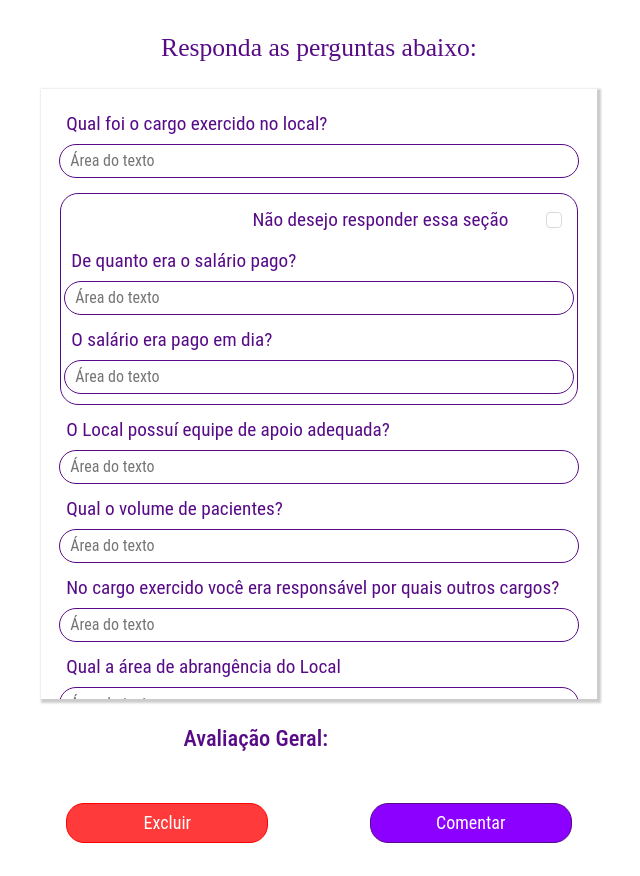
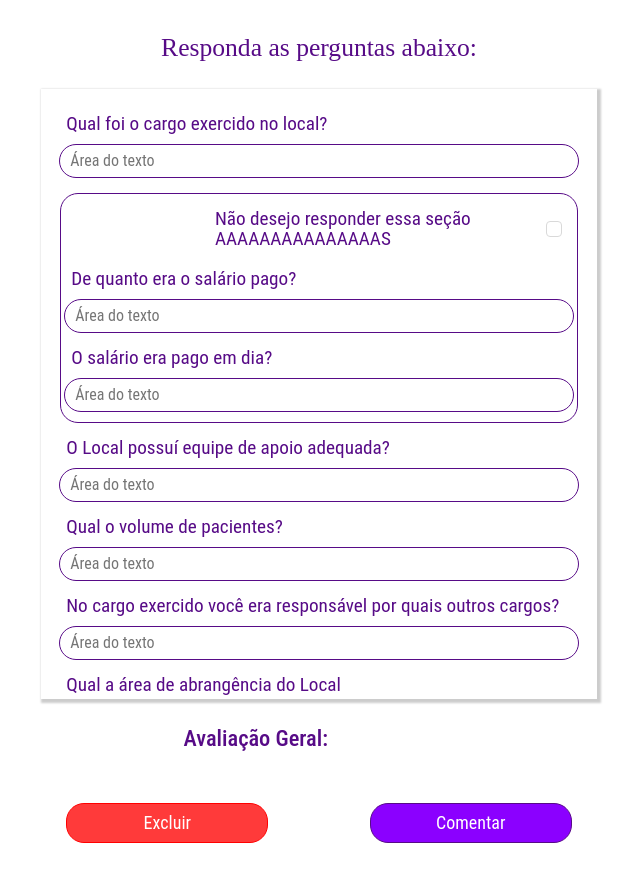
Before and after one commit to cpejr/front-web-mvpclinicas, a React (Vite) app: page /novocomentario in a window 1280 px wide. Shown: the whole page, without its empty margins (321-961 px from the left). Built offline with nearby package versions, Linux system fonts and the light colour scheme.

Commit message:
feat: aaaa

```diff
--- a/src/pages/NovoComentario/NovoComentario.jsx
+++ b/src/pages/NovoComentario/NovoComentario.jsx
@@ -100,7 +100,7 @@ function NovoComentario() {
         <CaixaSalario>
           <CaixaCheckbox>
             <TituloInput justifyContent="center">
-              Não desejo responder essa seção
+              Não desejo responder essa seção AAAAAAAAAAAAAAAS
             </TituloInput>
             <Checkbox onChange={estadoCheckbox}></Checkbox>
           </CaixaCheckbox>
```
